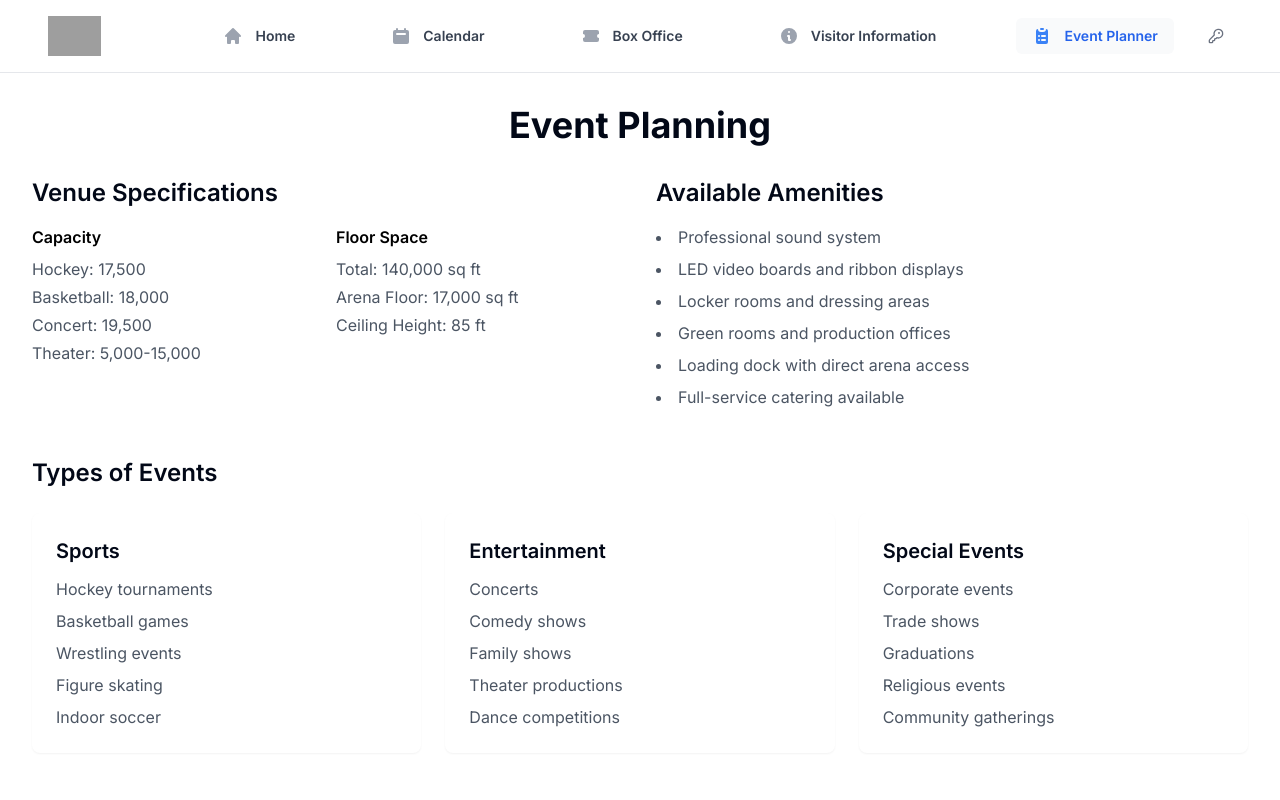
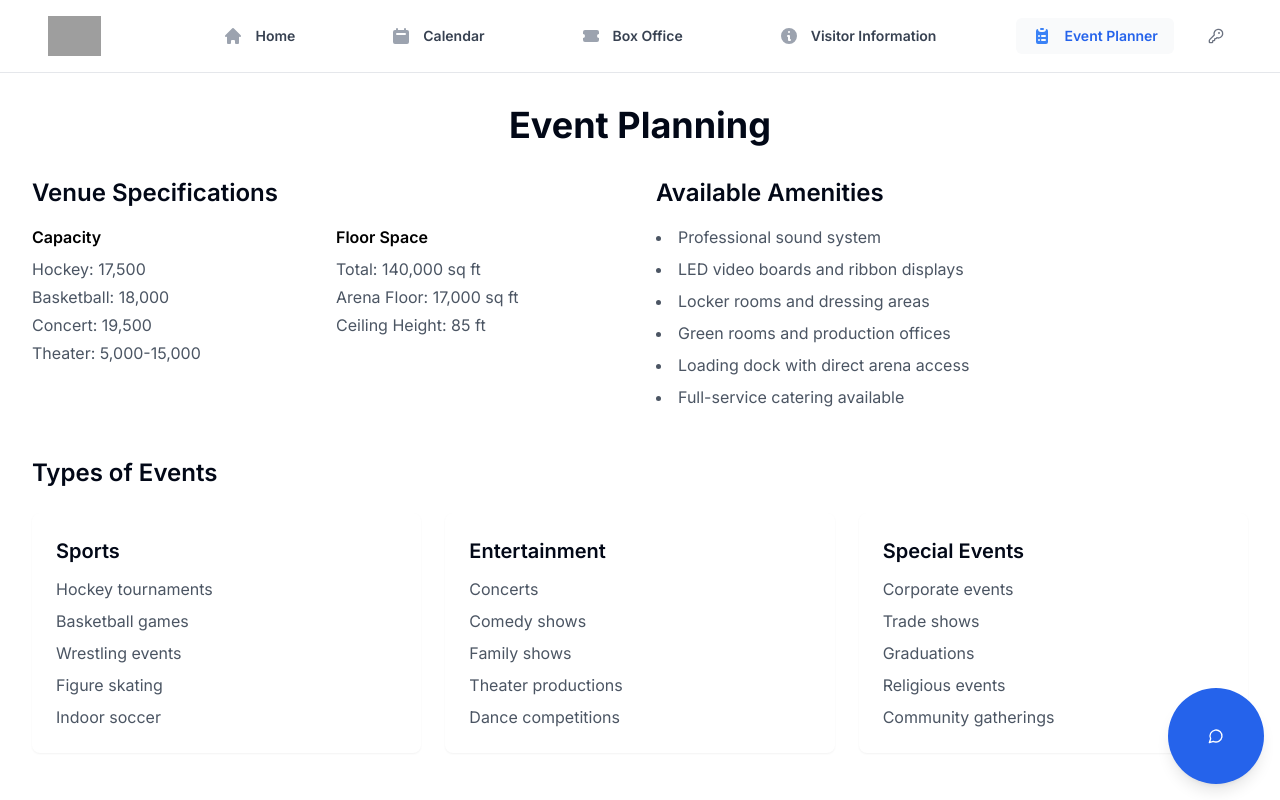
Before and after one commit to nesetkab/fblaweb, a Next.js app: page /event-planner in a window 1280 px wide. Shown: the top 800 px of the page. Built offline with nearby package versions, Linux system fonts and the light colour scheme; grey boxes are pictures that could not be loaded.

Commit message:
Update page.tsx

```diff
--- a/app/event-planner/page.tsx
+++ b/app/event-planner/page.tsx
@@ -5,6 +5,7 @@ import Container from '@/app/_components/container'
 import Header from '@/app/_components/header'
 import { Button } from '@/components/ui/button'
 import { Mail, Phone, Calendar } from 'lucide-react'
+import Chat from '../_components/chat'
 
 export default function EventPlannerPage() {
   return (
@@ -154,6 +155,7 @@ export default function EventPlannerPage() {
             </div>
           </div>
         </div>
+        <Chat />
       </Container>
     </div>
   )
```
